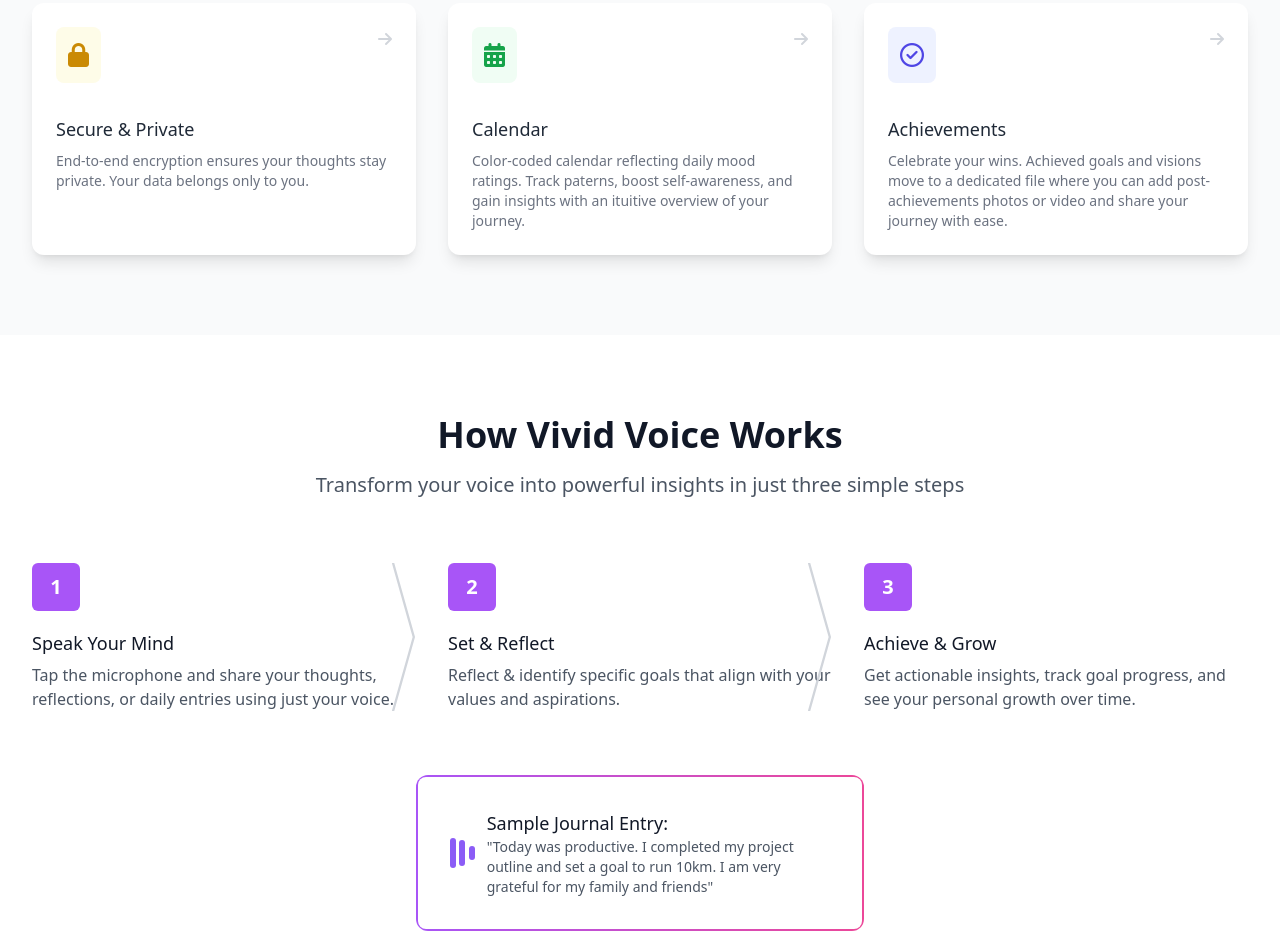
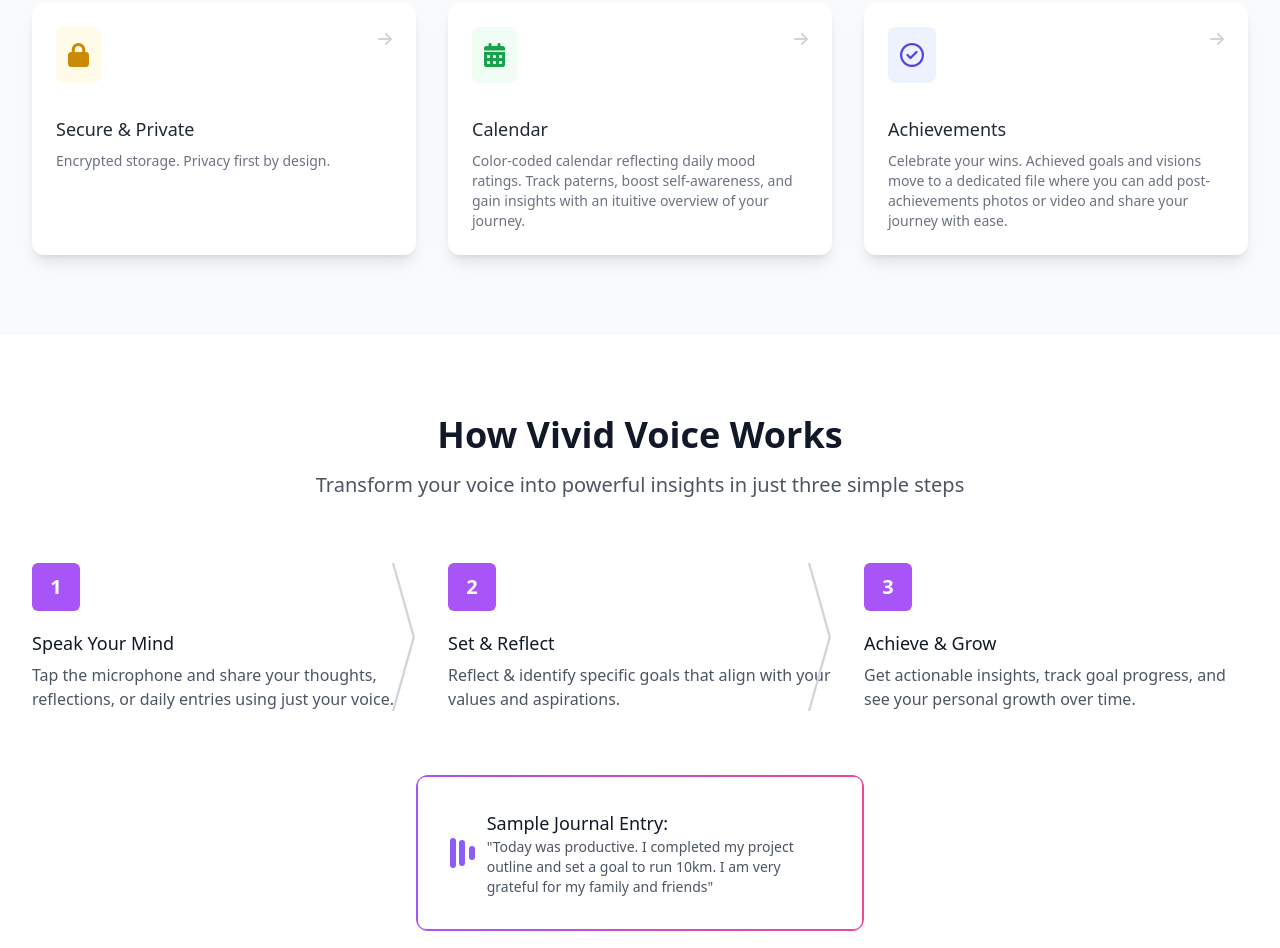
Before and after one commit to ChrisOL30/vivid-voice-website, a plain HTML site: page index.html in a window 1280 px wide. Shown: the part 1197-2145 px from the top of the page. Drawn offline with nearby package versions, Linux system fonts and the light colour scheme.

Commit message:
Update index.html

```diff
--- a/index.html
+++ b/index.html
@@ -262,7 +262,7 @@
                             </a>
                         </h3>
                         <p class="mt-2 text-sm text-gray-500">
-                            End-to-end encryption ensures your thoughts stay private. Your data belongs only to you.
+                            Encrypted storage. Privacy first by design.
                         </p>
                     </div>
                     <span class="pointer-events-none absolute top-6 right-6 text-gray-300 group-hover:text-yellow-400" aria-hidden="true">
```
